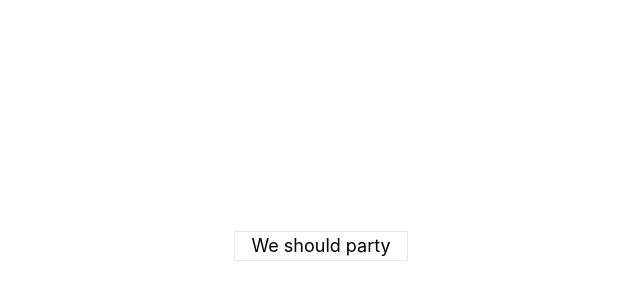
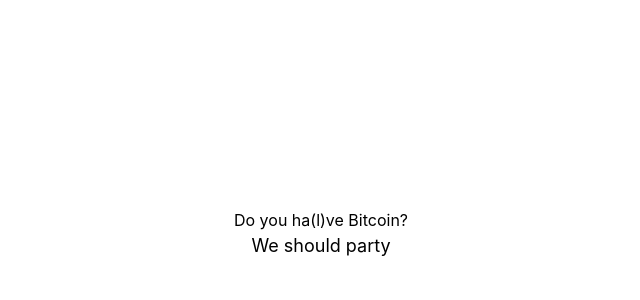
Before and after one commit to cowboyphilosopher/halvingbitcoin, a Next.js app: page / in a window 1280 px wide. Shown: the part 166-466 px from the top of the page, without its empty margins (319-959 px from the left). Built offline with nearby package versions, Linux system fonts and the light colour scheme.

Commit message:
Refactor page.tsx styles and link in Home component.

```diff
--- a/app/page.tsx
+++ b/app/page.tsx
@@ -15,14 +15,14 @@
 
   return (
     <>
-      <div className="flex flex-col h-screen justify-center items-center bg-orange-500 text-black">
-        <div className="text-center text-white h-1/10">
+      <div className="flex flex-col h-screen justify-center items-center">
+        <div className="text-center text-black h-1/10">
           <p>Do you ha(l)ve Bitcoin?</p>
         </div>
 
         <div className="text-center h-2/10">
           <Link
-            className="flex justify-center items-center py-2 px-4 text-lg font-medium text-black bg-orange-500 border border-white rounded-full hover:bg-orange-600 focus:outline-none focus:ring-2 focus:ring-offset-2 focus:ring-orange-500"
+            className="flex justify-center items-center py-2 px-4 text-lg font-medium"
             href={"/xyz"}
           >
             We should party
```
